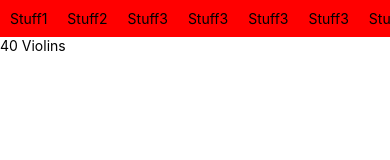
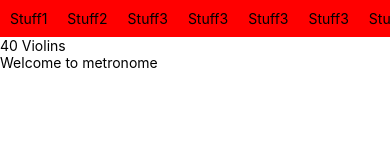
Before and after one commit to cursorweb/40violins, a React Native app: screen / in a window 390 px wide. Shown: the top 160 px of the page. Built offline with nearby package versions, Linux system fonts and the light colour scheme.

Commit message:
basic nav

```diff
--- a/App.tsx
+++ b/App.tsx
@@ -1,11 +1,25 @@
+import { StyleSheet, Text, SafeAreaView, View } from 'react-native';
+import { ReactElement } from 'react';
+
 import Nav from './components/Nav';
-import { StyleSheet, Text, SafeAreaView } from 'react-native';
+
+import Metronome from './components/metronome';
+import Tuner from './components/tuner';
+
 
 export default function App() {
+  let curItem: ReactElement = <Metronome />;
+  function changePage() {
+    // change which thing is being shown...
+  }
+
   return (
     <SafeAreaView>
-      <Nav />
+      <Nav changeBtn={changePage} />
       <Text>40 Violins</Text>
+      <View>
+        {curItem}
+      </View>
     </SafeAreaView>
   );
 }
--- a/components/Nav.tsx
+++ b/components/Nav.tsx
@@ -1,6 +1,8 @@
 import { ScrollView, StyleSheet, Text } from "react-native";
 
-export default function Nav() {
+export default function Nav({ changeBtn } : { changeBtn: (num: number) => void }) {
+
+
   return (
     <ScrollView style={styles.nav} horizontal={true} bounces={false}>
       <Text style={styles.btn}>Stuff1</Text>
--- a/components/metronome/index.tsx
+++ b/components/metronome/index.tsx
@@ -1,9 +1,9 @@
-import { View, StyleSheet } from "react-native";
+import { Text, View, StyleSheet } from "react-native";
 
 export default function Metronome() {
   return (
     <View>
-
+      <Text>Welcome to metronome</Text>
     </View>
   );
 }
```
